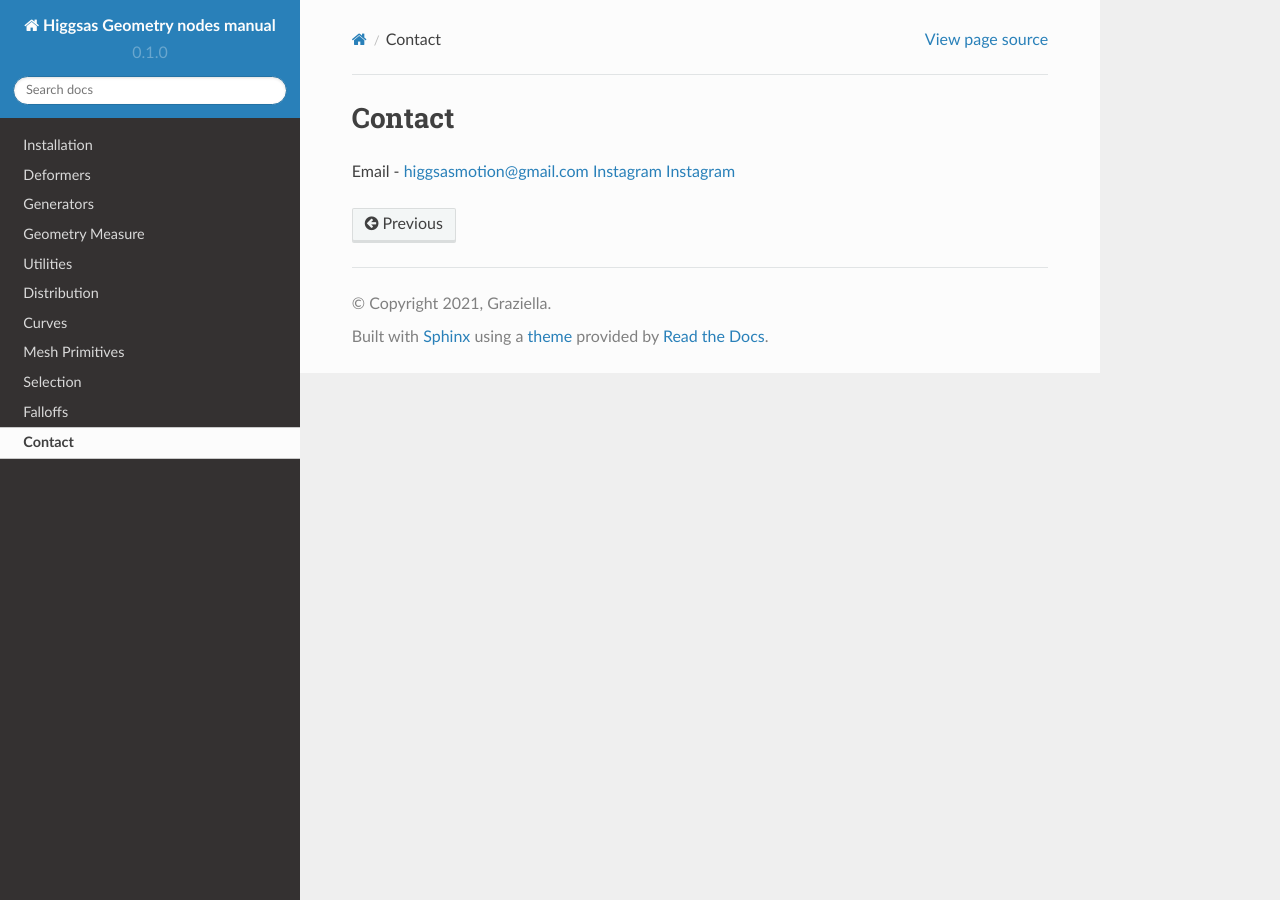
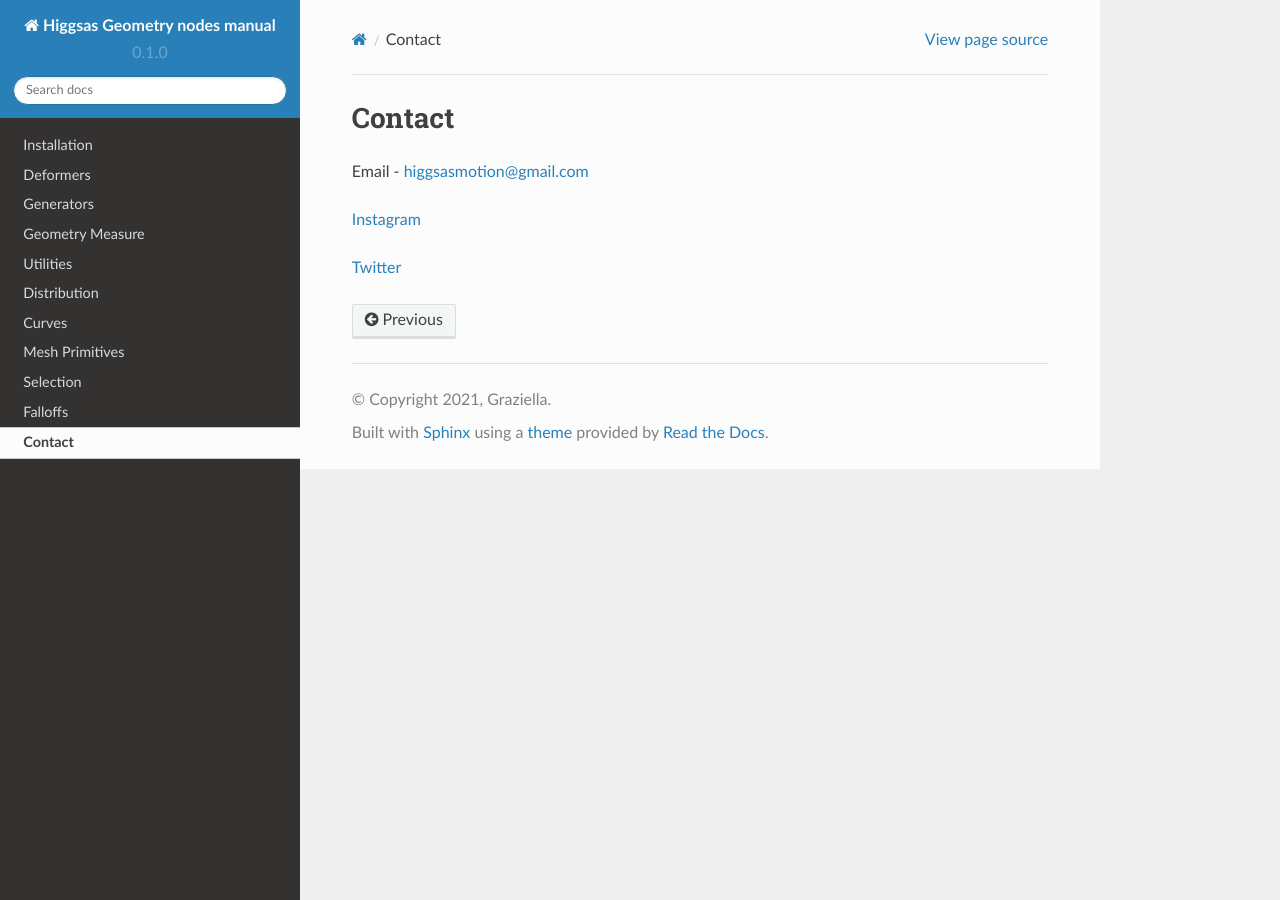
Before and after one commit to higgsas/higgsas_geo_nodes_manual, a Sphinx documentation site: the page built from docs/contact.rst, in a window 1280 px wide. Built offline with Sphinx 7.4.7 and the Read the Docs theme 2.0.0, drawn with Linux system fonts in a browser that asks for light colours.

Commit message:
Update contact.rst

```diff
--- a/docs/contact.rst
+++ b/docs/contact.rst
@@ -2,5 +2,7 @@ Contact
 ===================================
 
 Email - higgsasmotion@gmail.com
+
 `Instagram <https://www.instagram.com/higgsas/>`_
-`Instagram <https://www.instagram.com/higgsas/>`_
+
+`Twitter <https://twitter.com/higgsasxyz>`_
```
